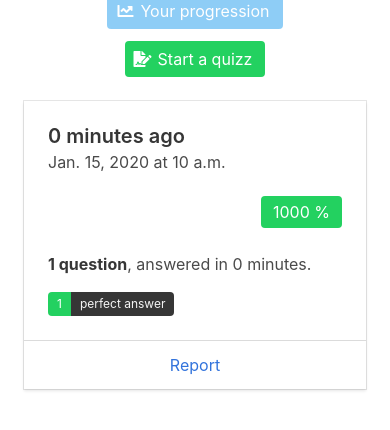
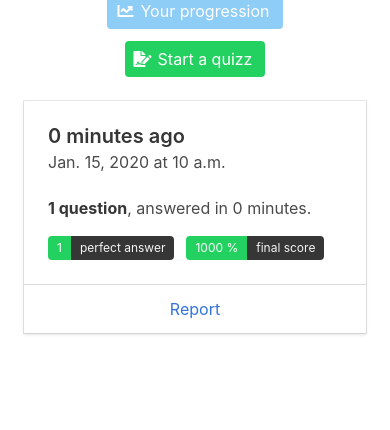
Before and after one commit to AmauryCarrade/wine-contest-quizz, a Django app: page /quizzes in a window 390 px wide. Shown: the part 240-670 px from the top of the page. Run offline with Django 3.2, Linux system fonts and the light colour scheme; a user stored in the database is signed in; tables that the repository leaves empty hold one stand-in row (values such as "Sample post"); parts of the project's set-up code (start-up, migrations or seed data) failed here and were passed over; some libraries are stand-ins or nearby versions.

Commit message:
Mobile adaptation

```diff
--- a/quizz/forms/quizzes.py
+++ b/quizz/forms/quizzes.py
@@ -64,7 +64,8 @@ class MultipleChoicesQuestionForm(QuestionForm):
                 help_text=_(
                     "If none of the above choices are correct, or if there is "
                     "another answer, write it here. Otherwise, leave this "
-                    "field blank. "
+                    "field blank. Punctuation, capitalization, accents, "
+                    "diatrics, spaces or line breaks does not matter."
                 ),
             )
 
--- a/quizz/templates/public/quizz-list.html
+++ b/quizz/templates/public/quizz-list.html
@@ -128,14 +128,8 @@
 {% block css %}
     <link rel="stylesheet" href="{% static "css/bulma-tooltip.min.css" %}" />
     <style type="text/css">
-        li.has-text-success strong {
-            color: inherit;
-        }
-        li.has-text-warning strong {
-            color: inherit;
-        }
-        li.has-text-danger strong {
-            color: inherit;
+        .media-content {
+            overflow: hidden;
         }
     </style>
 {% endblock %}
--- a/quizz/templates/public/quizz-report.html
+++ b/quizz/templates/public/quizz-report.html
@@ -61,6 +61,12 @@
             margin-bottom: 2rem;
         }
 
+        @media screen and (max-width:768px) {
+            .question-correction-container {
+                width: 100%;
+            }
+        }
+
         {% include "snippets/corrections/questions-styles.css" %}
     </style>
 {% endblock %}
--- a/quizz/templates/snippets/corrections/question-linked.html
+++ b/quizz/templates/snippets/corrections/question-linked.html
@@ -2,7 +2,7 @@
 
 {% block answer %}
     {% for answer in question.answers.all %}
-        <div class="columns is-vcentered {% if answer.linked_to == answer.proposed_answer.linked_answer %}has-text-success{% else %}has-text-danger{% endif %}">
+        <div class="columns is-vcentered is-mobile {% if answer.linked_to == answer.proposed_answer.linked_answer %}has-text-success{% else %}has-text-danger{% endif %}">
             <div class="column is-5 is-5-mobile has-text-right has-text-weight-semibold">
                 <p>{{ answer.proposed_answer.answer }}</p>
             </div>
--- a/quizz/templates/snippets/question-card.html
+++ b/quizz/templates/snippets/question-card.html
@@ -60,12 +60,12 @@
         </div>
     </div>
     <footer class="card-footer">
-        <a href="#" class="card-footer-item is-unselectable has-text-grey" disabled>{% trans "View answers" %}</a>
+        <a href="#" class="card-footer-item is-unselectable has-text-grey has-text-centered" disabled>{% trans "View answers" %}</a>
         {% if perms.quizz.change_question %}
-            <a href="{% url "quizz:management:edit" pk=question.pk %}" class="card-footer-item">{% trans "Edit question" %}</a>
+            <a href="{% url "quizz:management:edit" pk=question.pk %}" class="card-footer-item has-text-centered">{% trans "Edit question" %}</a>
         {% endif %}
         {% if perms.quizz.delete_question %}
-            <a href="{% url "quizz:management:delete" pk=question.pk %}" class="card-footer-item">{% trans "Delete" %}</a>
+            <a href="{% url "quizz:management:delete" pk=question.pk %}" class="card-footer-item has-text-centered">{% trans "Delete" %}</a>
         {% endif %}
     </footer>
 </div>
--- a/quizz/templates/snippets/quizz-card.html
+++ b/quizz/templates/snippets/quizz-card.html
@@ -47,9 +47,9 @@
                             </p>
                         {% endif %}
                     </div>
-                    <div class="column is-3 has-text-right">
+                    <div class="column is-3 has-text-right is-hidden-mobile">
                         <span class="tag is-medium {% if quizz.score > 80 %}is-success{% elif quizz.score > 50 %}is-warning{% else %}is-danger{% endif %}">
-                            {% blocktrans with score=quizz.score|floatformat:"0" %}
+                            {% blocktrans with score=quizz.score|floatformat:0 %}
                                 {{ score }}&nbsp;%
                             {% endblocktrans %}
                         </span>
@@ -105,13 +105,19 @@
                         </div>
                     </div>
                 {% endif %}
+                <div class="control is-hidden-tablet">
+                    <div class="tags has-addons">
+                            <span class="tag {% if quizz.score > 80 %}is-success{% elif quizz.score > 50 %}is-warning{% else %}is-danger{% endif %}">{{ quizz.score|floatformat:0 }}&nbsp;%</span>
+                            <span class="tag is-dark">{% trans "final score" %}</span>
+                    </div>
+                </div>
             </div>
         </div>
     </div>
     <footer class="card-footer">
-        <a href="{% url "quizz:quizz" slug=quizz.slug %}" class="card-footer-item">{% trans "Report" %}</a>
+        <a href="{% url "quizz:quizz" slug=quizz.slug %}" class="card-footer-item has-text-centered-mobile">{% trans "Report" %}</a>
         {% if management and quizz.user != quizzes_user %}
-            <a href="{% url "quizz:management:user-quizzes" username=quizz.user.username %}" class="card-footer-item">
+            <a href="{% url "quizz:management:user-quizzes" username=quizz.user.username %}" class="card-footer-item has-text-centered-mobile">
                 {% blocktrans with name=quizz.user.get_full_name %}
                     {{ name }}'s quizzes
                 {% endblocktrans %}
--- a/templates/base-blank.html
+++ b/templates/base-blank.html
@@ -49,6 +49,20 @@
                     });
                 });
             });
+
+            /**
+             * Opens or closes the menu when the burger is clicked, for mobile devices.
+             */
+            $('.navbar-burger').on('click', function()
+            {
+                // Get the target from the "data-target" attribute
+                const target = $(this).data('target');
+                const $target = $('#' + target);
+
+                // Toggle the "is-active" class on both the "navbar-burger" and the "navbar-menu"
+                $(this).toggleClass('is-active');
+                $target.toggleClass('is-active');
+            });
         </script>
 
         {% block js %}{% endblock %}
```
Also changed, not shown: quizz/templates/public/quizz-create.html (+15 -0 lines), quizz/templates/public/quizz-question.html (+20 -4 lines), quizz/templates/snippets/corrections/question-mcq.html (+6 -6 lines).
